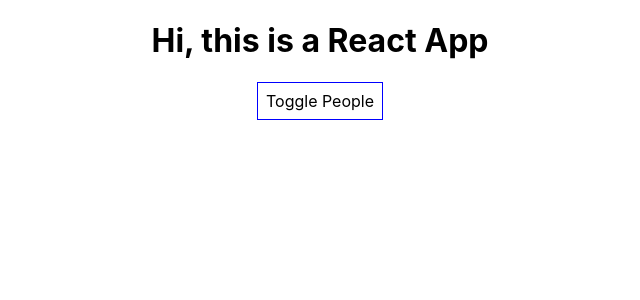
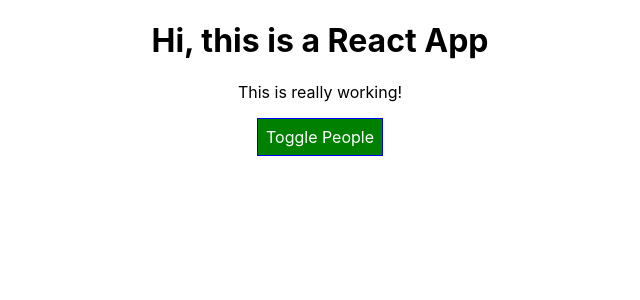
Before and after one commit to nickoralias/react-complete-guide, a React (Create React App) app: page / in a window 1280 px wide. Shown: the top 300 px of the page, without its empty margins (320-960 px from the left). Built offline with nearby package versions, Linux system fonts and the light colour scheme.

Commit message:
Dynamically set styles and classes

```diff
--- a/src/App.css
+++ b/src/App.css
@@ -1,3 +1,11 @@
 .App {
   text-align: center;
 }
+
+.red {
+  color: red;
+}
+
+.bold {
+  font-weight: bold;
+}
--- a/src/App.js
+++ b/src/App.js
@@ -52,7 +52,8 @@
   }
 
   const style = {
-    backgroundColor: 'white',
+    backgroundColor: 'green',
+    color: 'white',
     font: 'inherit',
     border: '1px solid blue',
     padding: '8px',
@@ -74,11 +75,22 @@
         })}
       </div>
     );
+
+    style.backgroundColor = 'red';
+  }
+
+  let classes = []
+  if (peopleState.people.length <= 2) {
+    classes.push('red'); // classes = ['red']
+  }
+  if (peopleState.people.length <= 1) {
+    classes.push('bold'); // classes = ['red', 'bold']
   }
 
   return (
     <div className="App">
       <h1>Hi, this is a React App</h1>
+      <p className={classes.join(' ')}>This is really working!</p>
       <button
         style={style}
         onClick={togglePeopleHandler}>Toggle People</button>
```
Also changed, not shown: src/Person/Person.css (line endings or trailing spaces), src/Person/Person.js (line endings or trailing spaces).
